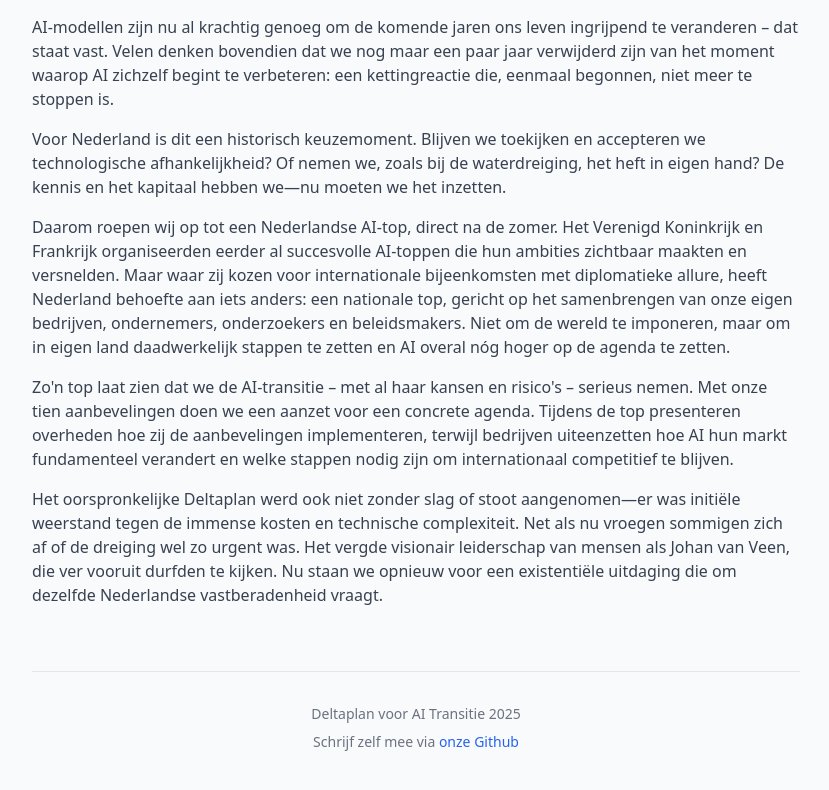
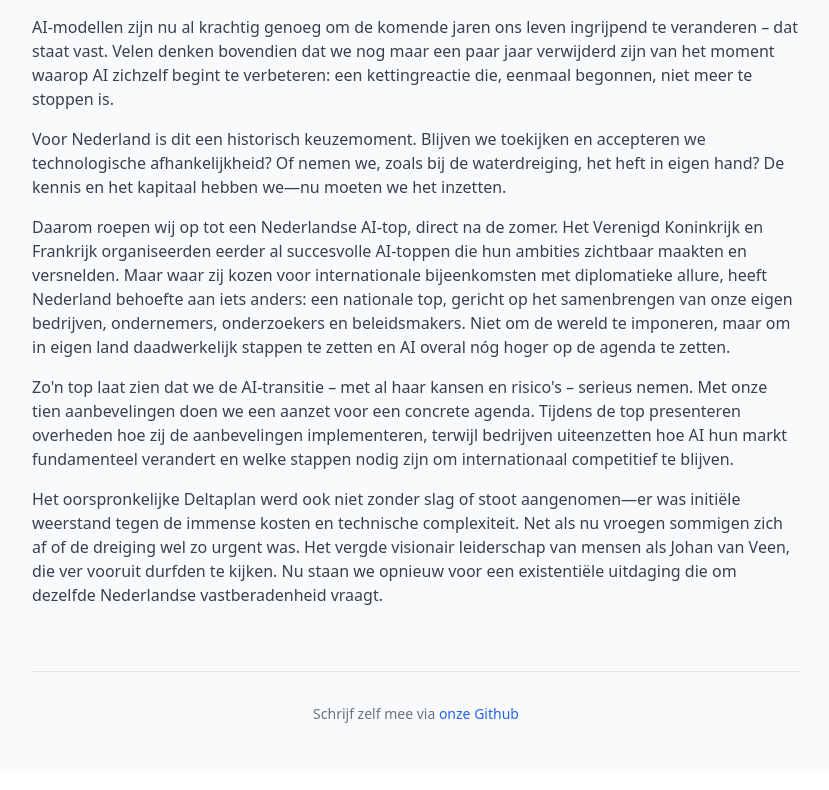
Before and after one commit to michielbakker/aiplan-nl, a React (Vite) app: page / in a window 1280 px wide. Shown: the part 3037-3827 px from the top of the page, without its empty margins (224-1053 px from the left). Built offline with nearby package versions, Linux system fonts and the light colour scheme.

Commit message:
Remove AI transitie year
Removes the year from the footer text.

```diff
--- a/src/pages/Index.tsx
+++ b/src/pages/Index.tsx
@@ -1,4 +1,3 @@
-
 import { useState } from 'react';
 import { Card } from '@/components/ui/card';
 import { Separator } from '@/components/ui/separator';
@@ -170,7 +169,6 @@ const Index = () => {
         </section>
 
         <footer className="text-center text-sm text-gray-500 mt-16 pt-8 border-t border-gray-200">
-          <p className="mb-2">Deltaplan voor AI Transitie {new Date().getFullYear()}</p>
           <p>
             Schrijf zelf mee via <a href="https://github.com/michielbakker/aiplan-nl" target="_blank" rel="noopener noreferrer" className="text-blue-600 hover:underline">onze Github</a>
           </p>
```
